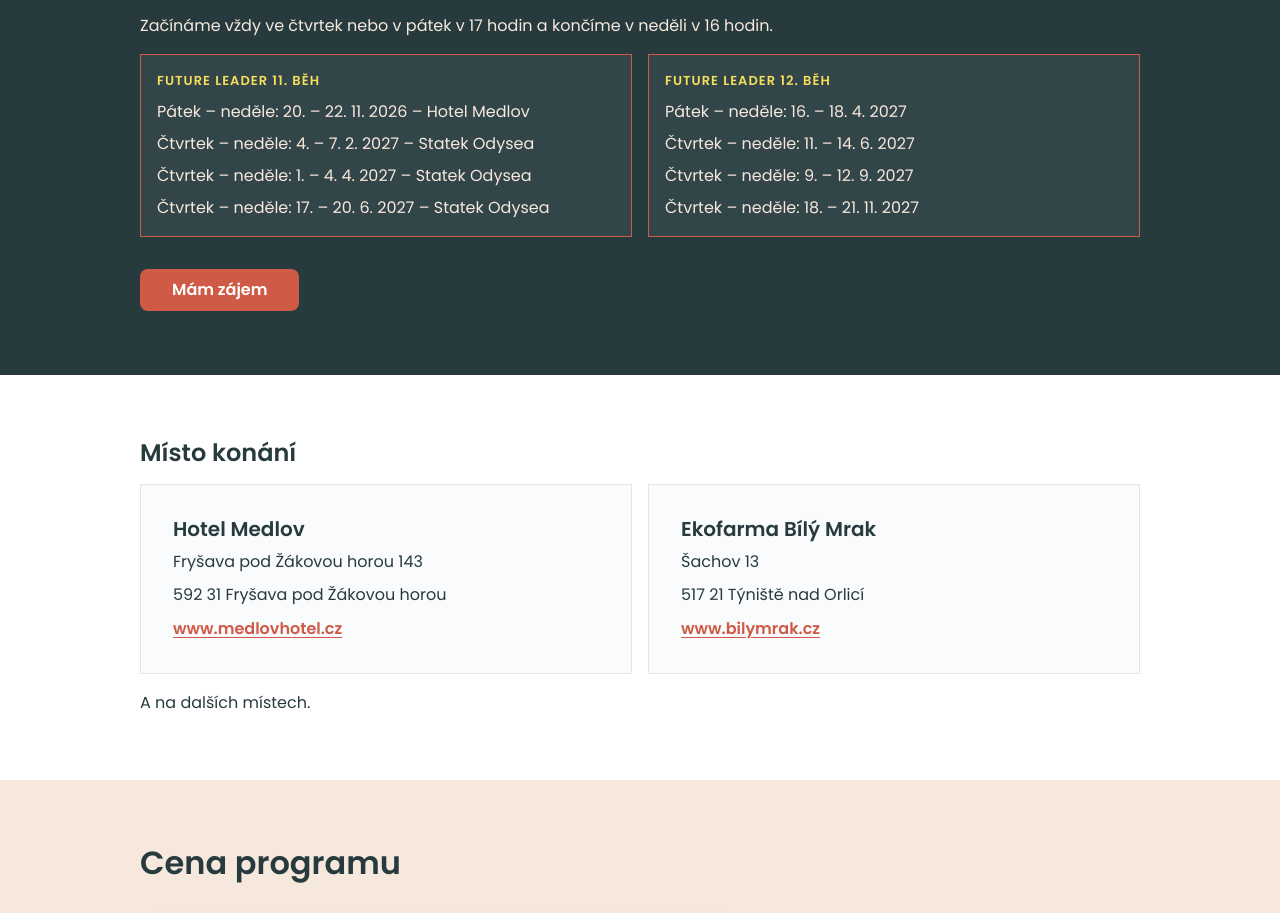
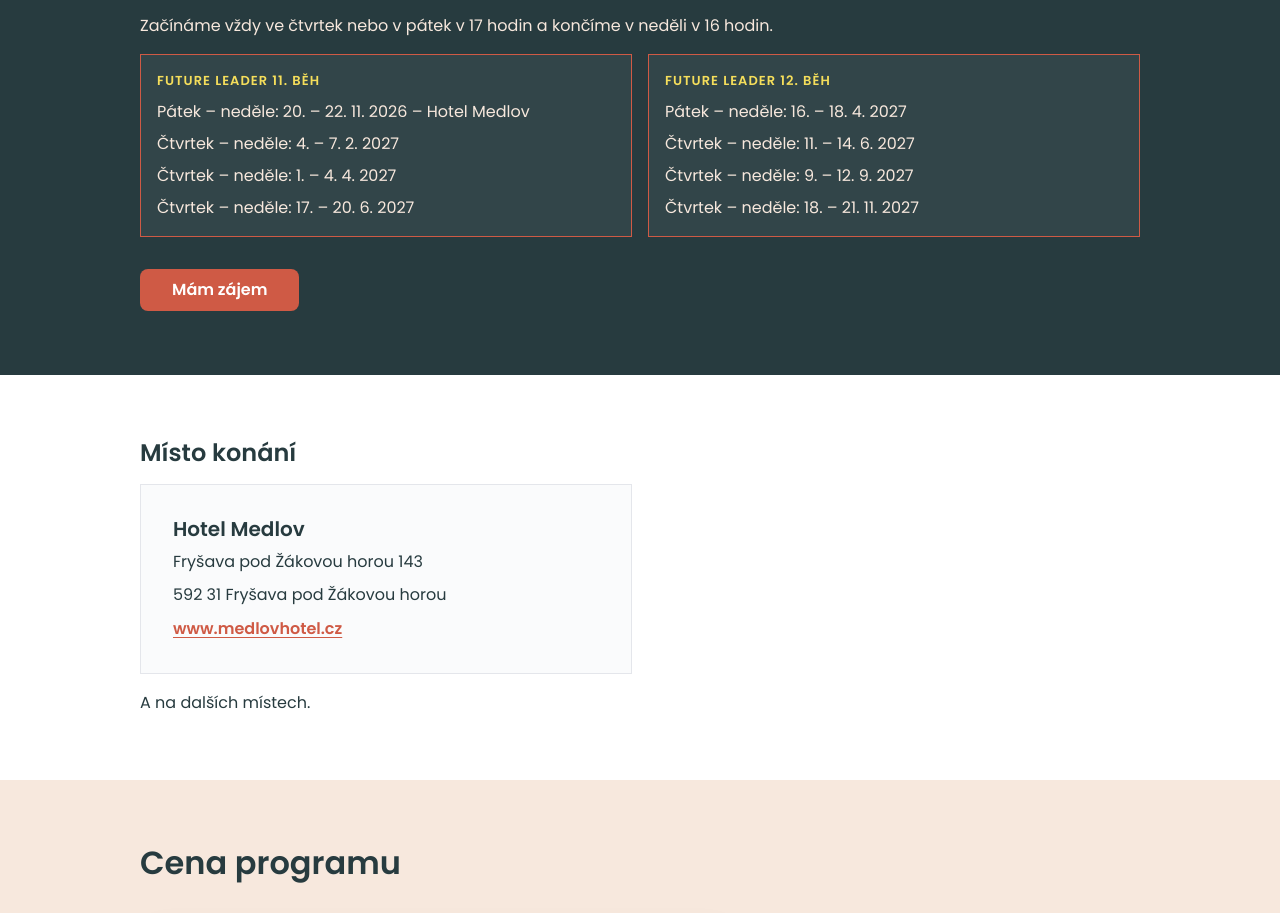
Before and after one commit to cernojit/futureleader, a Next.js app: page / in a window 1280 px wide. Shown: the part 2040-2953 px from the top of the page. Built offline with nearby package versions, Linux system fonts and the light colour scheme.

Commit message:
feat: remove statek odyssea

```diff
--- a/src/app/page.tsx
+++ b/src/app/page.tsx
@@ -31,9 +31,9 @@ const PROGRAM_SUPPORT = [
 
 const PROGRAM_DATES_CURRENT_RUN = [
   "Pátek – neděle: 20. – 22. 11. 2026 – Hotel Medlov",
-  "Čtvrtek – neděle: 4. – 7. 2. 2027 – Statek Odysea",
-  "Čtvrtek – neděle: 1. – 4. 4. 2027 – Statek Odysea",
-  "Čtvrtek – neděle: 17. – 20. 6. 2027 – Statek Odysea",
+  "Čtvrtek – neděle: 4. – 7. 2. 2027",
+  "Čtvrtek – neděle: 1. – 4. 4. 2027",
+  "Čtvrtek – neděle: 17. – 20. 6. 2027",
 ] as const;
 
 const PROGRAM_DATES_12TH_RUN = [
@@ -193,16 +193,15 @@ export default function HomePage() {
               </a>
             </article>
 
-            <article className={styles.programInfoCard}>
+            {/* <article className={styles.programInfoCard}>
               <Heading level={4}>Ekofarma Bílý Mrak</Heading>
               <Text>Šachov 13</Text>
               <Text> 517 21 Týniště nad Orlicí</Text>
               <a className={styles.programInfoLink} href="https://www.bilymrak.cz/">
                 www.bilymrak.cz
               </a>
-            </article>
+            </article> */}
           </div>
-
           <Text className={styles.programLocationNote}>A na dalších místech.</Text>
         </div>
       </section>
```
